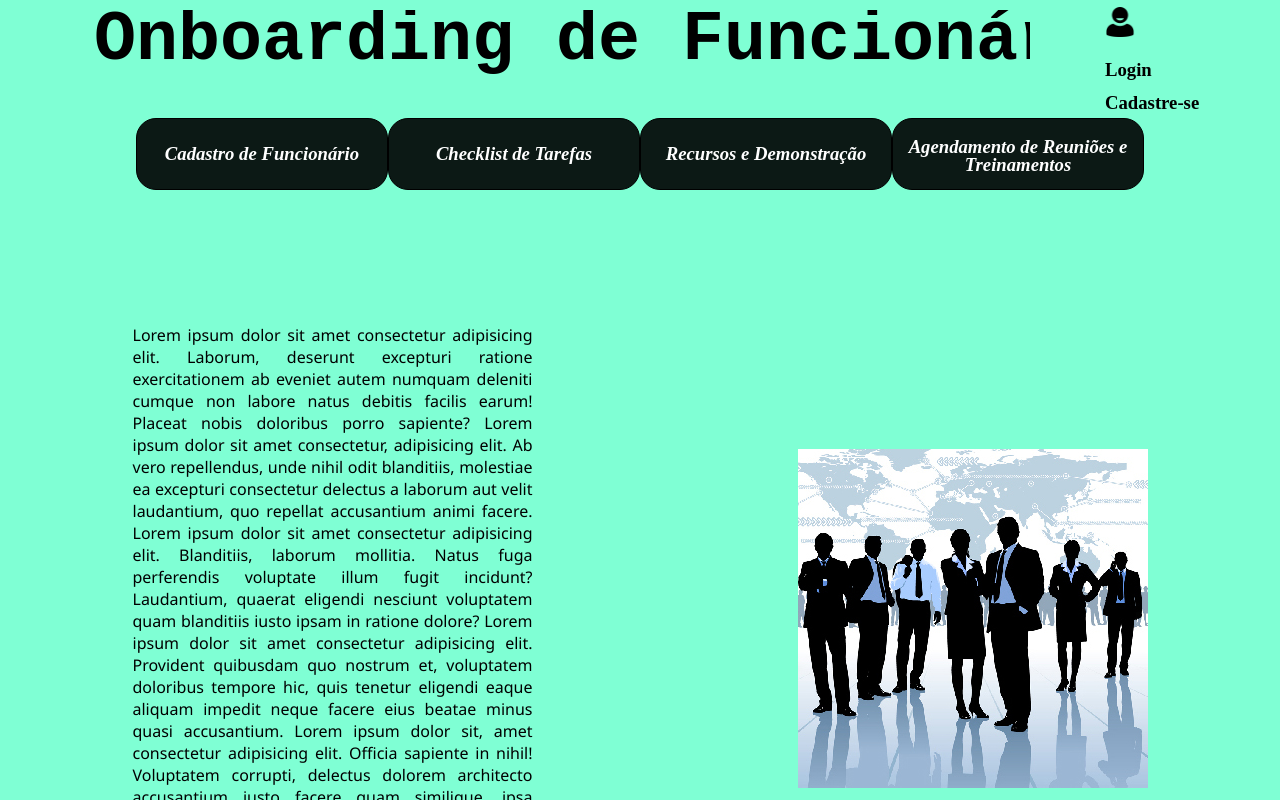
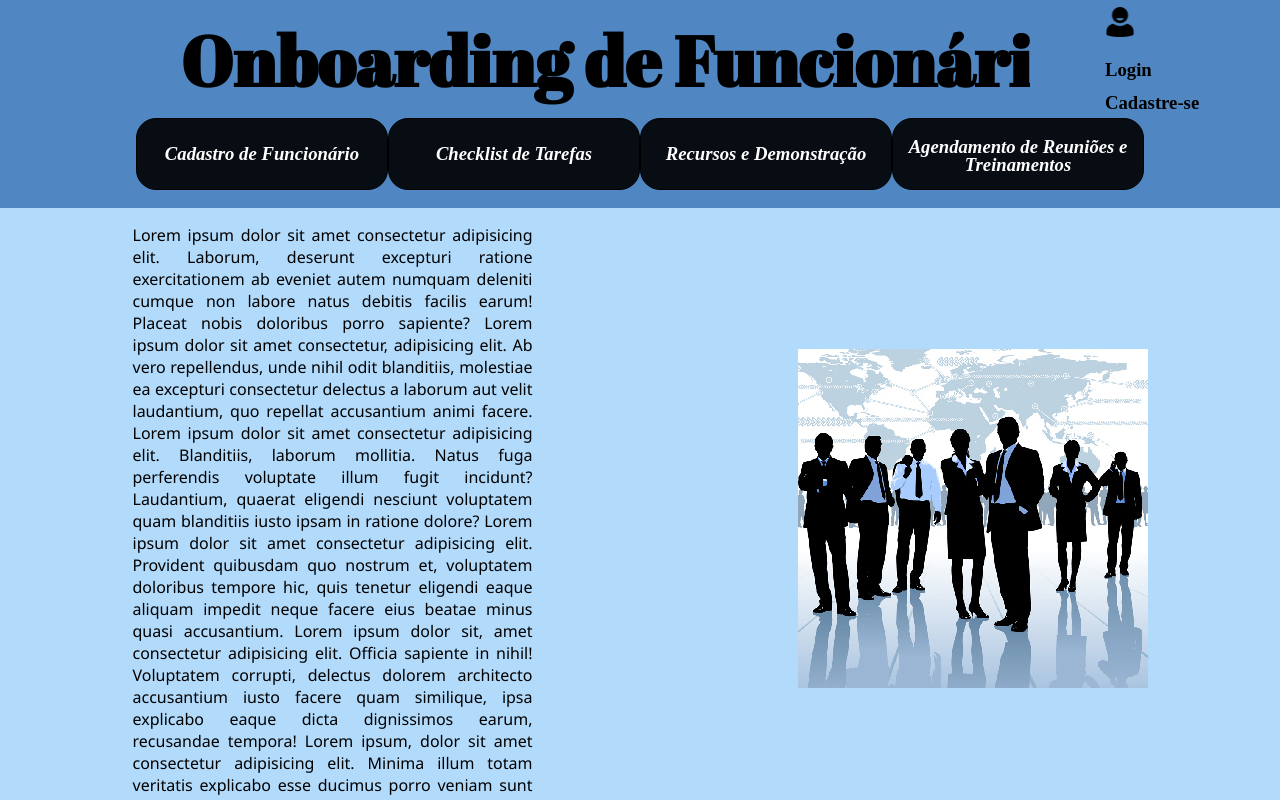
Before and after one commit to ezequielpsm/Trabalho-front, a plain HTML site: page Telas-do-projeto/tela.html in a window 1280 px wide. Shown: the top 800 px of the page. Drawn offline with nearby package versions, Linux system fonts and the light colour scheme.

Commit message:
docs: Atualizado

```diff
--- a/Telas-do-projeto/Home.css
+++ b/Telas-do-projeto/Home.css
@@ -1,3 +1,4 @@
+
 .usuario{
     display: flex;
     flex-direction: row;
@@ -5,7 +6,7 @@
     position: fixed;
     height: 10px;
     width: 100%;
-    background-color: aquamarine;
+    background-color: #5086c1;
     left: 0;
     top: 0;
     z-index: 3;
@@ -16,7 +17,7 @@
 .caixa-login{
     display: flex;
     flex-direction: column;
-    background-color: aquamarine;
+    background-color: #5086c1;
     height: 100px;
     width: 250px;
     align-items: center;
@@ -39,12 +40,12 @@
 
 
 .container_titulo{
-    background-color: aquamarine;
+    background-color: #5086c1;
     display: flex;
     flex-direction: column;
     justify-content:center;
     left: 0;
-    height: 60px;
+    height: 100px;
     position: fixed;
     top: 10px;
     width: 100%;
@@ -53,9 +54,13 @@
 }
 
 .titulo {
+
+    font-family: "Abril Fatface", serif;
+    font-weight: 400;
+    font-style: normal;
+    font-size: 35px;
     text-align: center;
-    font-size: 35px;
-    font-family:monospace
+
 
 }
 
@@ -64,7 +69,7 @@
     flex-direction: row;
     justify-content: center;
     align-items: flex-end;
-    background: aquamarine;
+    background: #5086c1;
     height: 130px;
     left: 0;
     position: fixed;
@@ -100,8 +105,8 @@ a{
     justify-content:space-around;
     left: 0;
     width: 100%;
-    background-color: aquamarine;
-    margin-top: 300px;
+    background-color: #b2dafa;
+    margin-top: 200px;
     position:absolute;
     font-family: 'Segoe UI', Tahoma, Geneva, Verdana, sans-serif;
 
--- a/Telas-do-projeto/tela.html
+++ b/Telas-do-projeto/tela.html
@@ -9,9 +9,14 @@
     <link rel="stylesheet" href="Home.css">
 
     <script src="index.js"></script>
+
+<style>
+    @import url('https://fonts.googleapis.com/css2?family=Abril+Fatface&display=swap');
+</style>
+
 </head>
 
-<body style="background-color: aquamarine">
+<body style="background-color: #5086c1">
 
 
 
```
Also changed, not shown: Telas-do-projeto/tela_de_login.html (+8 -0 lines).
